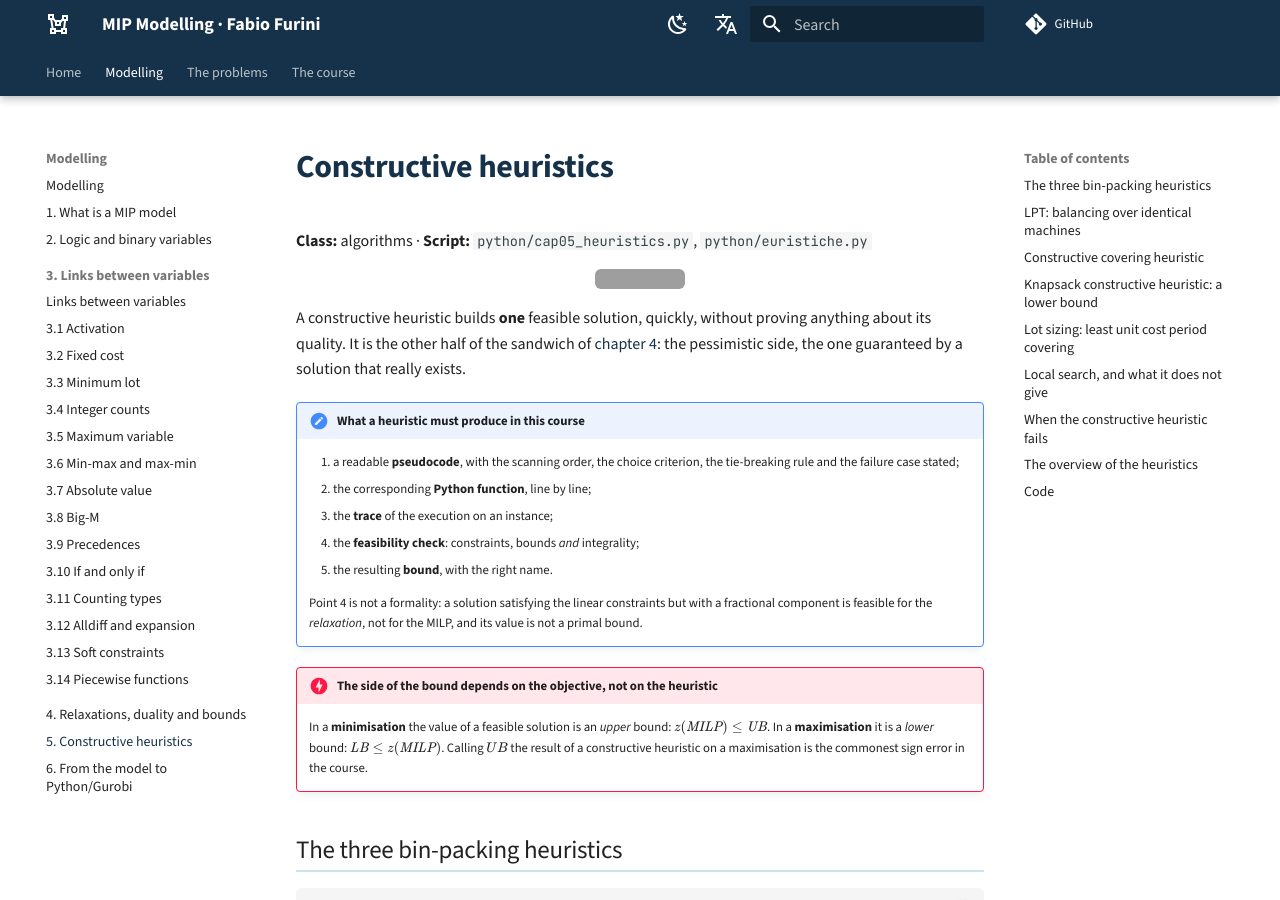
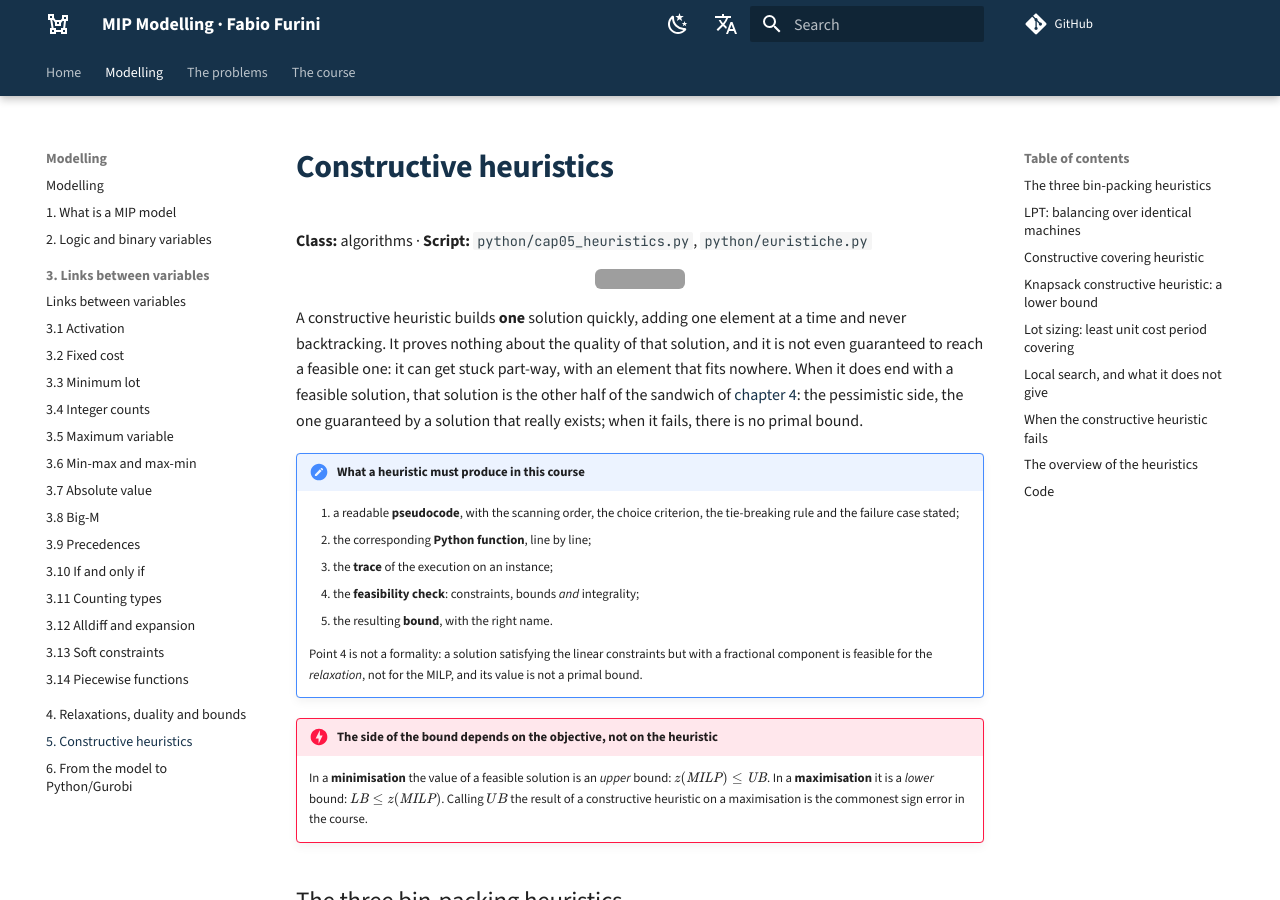
Before and after one commit to fabiofurini/mip-modelling, an MkDocs documentation site: the page built from docs/modelling-5.md, in a window 1280 px wide and 900 px high. Built offline with MkDocs 1.6.1 and Material for MkDocs 9.7.7, drawn with Linux system fonts in a browser that asks for light colours; comment, search, counter and statistics services are not loaded; grey boxes are pictures that could not be loaded.

Commit message:
A constructive heuristic is not guaranteed to end with a feasible solution
It can get stuck part-way, with an element that fits nowhere: when it fails
there is no primal bound.

Co-Authored-By: Claude Opus 5 (1M context) <noreply@anthropic.com>

```diff
--- a/docs/modelling-5.md
+++ b/docs/modelling-5.md
@@ -4,10 +4,13 @@
 
 [![Open in Colab](https://colab.research.google.com/assets/colab-badge.svg)](https://colab.research.google.com/github/fabiofurini/mip-modelling/blob/main/notebooks/cap05_heuristics.ipynb)
 
-A constructive heuristic builds **one** feasible solution, quickly, without
-proving anything about its quality. It is the other half of the sandwich of
+A constructive heuristic builds **one** solution quickly, adding one element at a
+time and never backtracking. It proves nothing about the quality of that
+solution, and it is not even guaranteed to reach a feasible one: it can get stuck
+part-way, with an element that fits nowhere. When it does end with a feasible
+solution, that solution is the other half of the sandwich of
 [chapter 4](modelling-4.md): the pessimistic side, the one guaranteed by a
-solution that really exists.
+solution that really exists; when it fails, there is no primal bound.
 
 !!! note "What a heuristic must produce in this course"
     1. a readable **pseudocode**, with the scanning order, the choice criterion,
```
